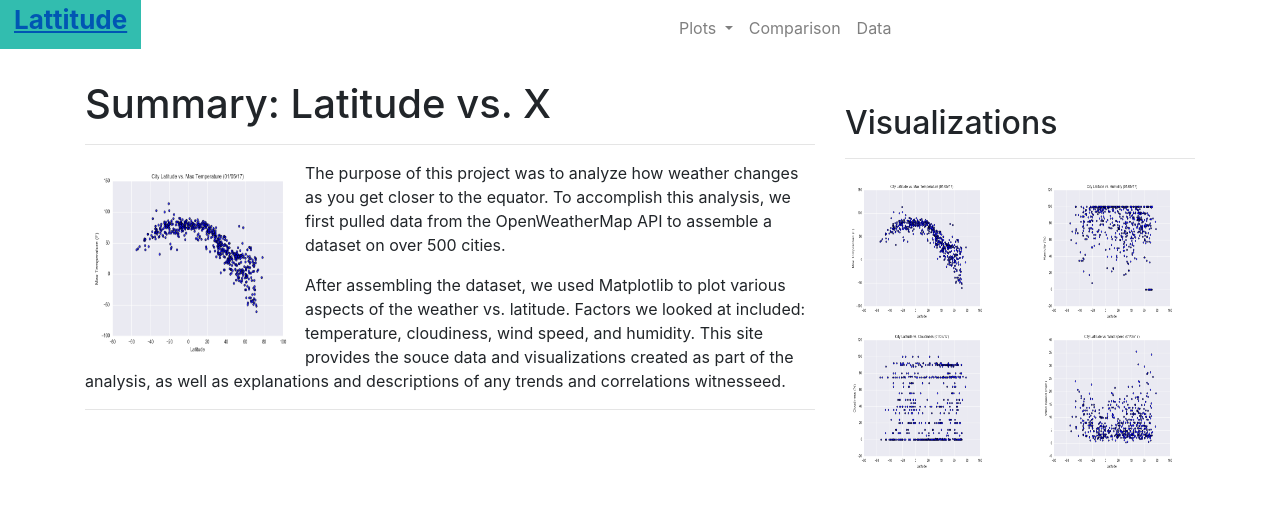
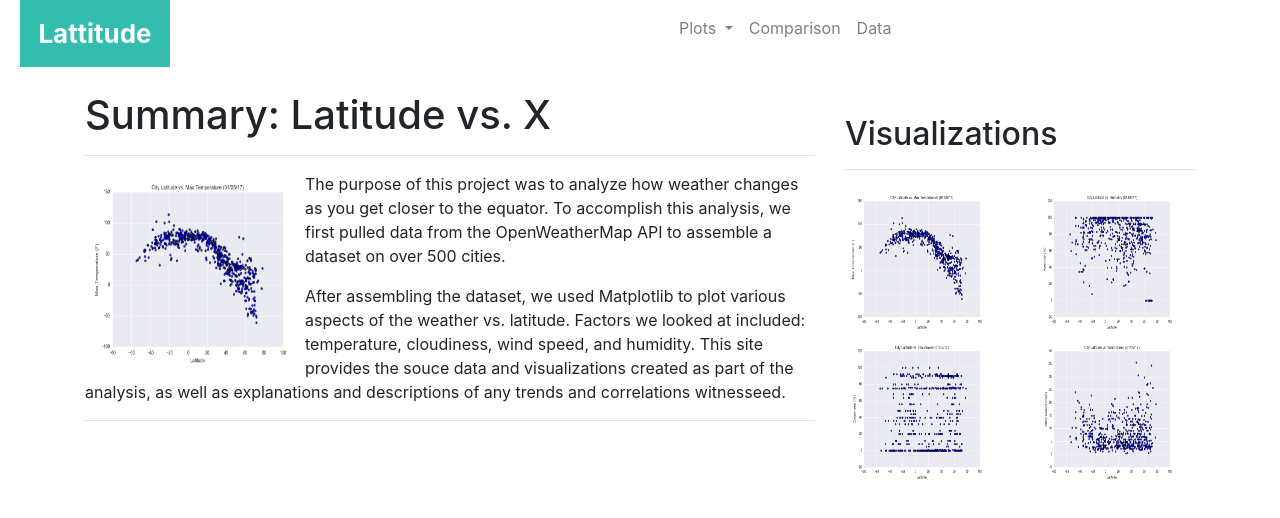
Before and after one commit to atokarev0717/Web-Design-Challenge, a plain HTML site: page index.html in a window 1280 px wide. Drawn offline with nearby package versions, Linux system fonts and the light colour scheme.

Commit message:
added some styles to CSS

```diff
--- a/styles.css
+++ b/styles.css
@@ -11,5 +11,8 @@ background-color: white;
     font-weight: bold;
     text-align: center;
     padding: 14px;
+    display: block;
+    margin: 0px 0px 0px 20px;
+    width: 150px
 
 }
```
Also changed, not shown: index.html (+0 -1 lines).
